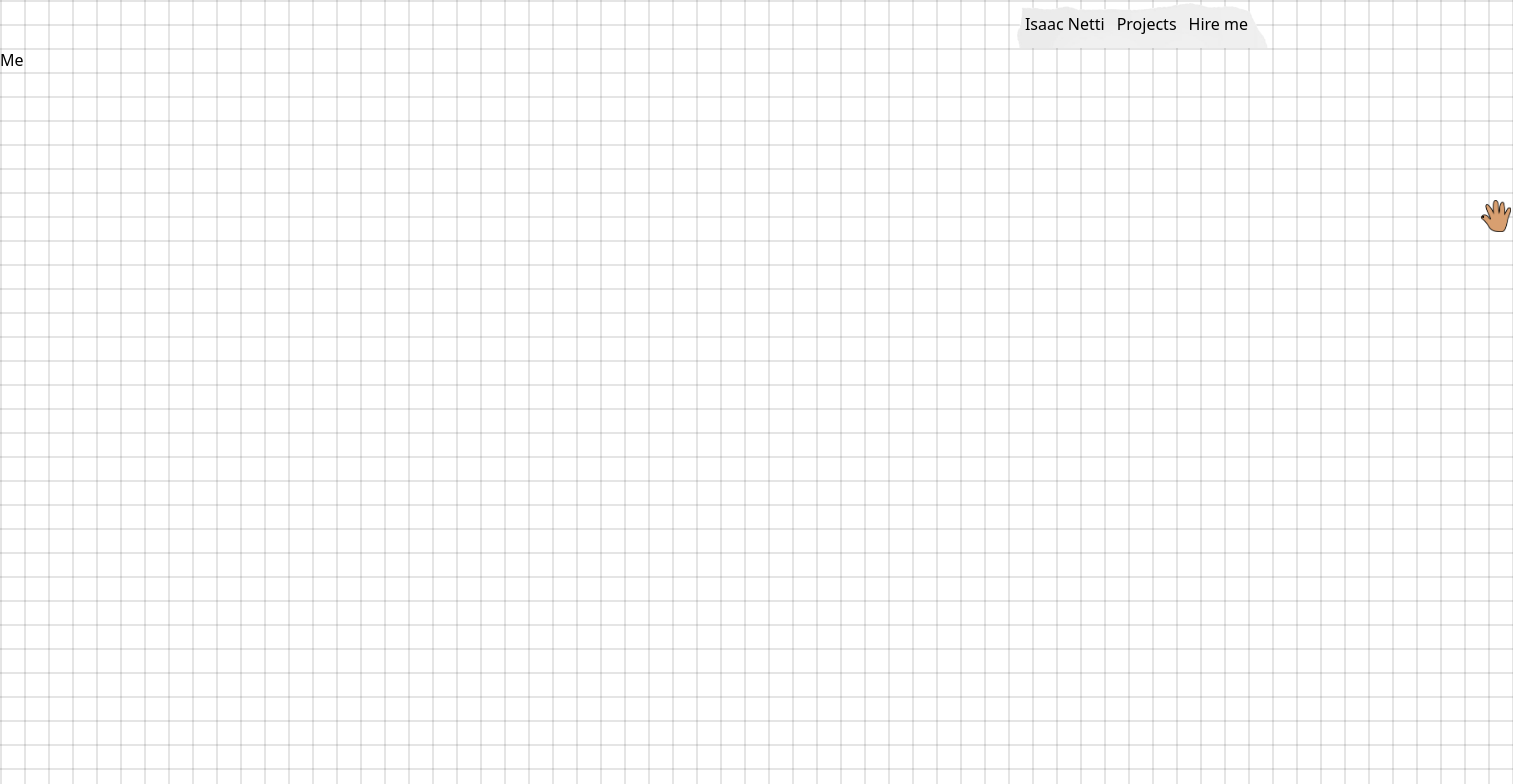
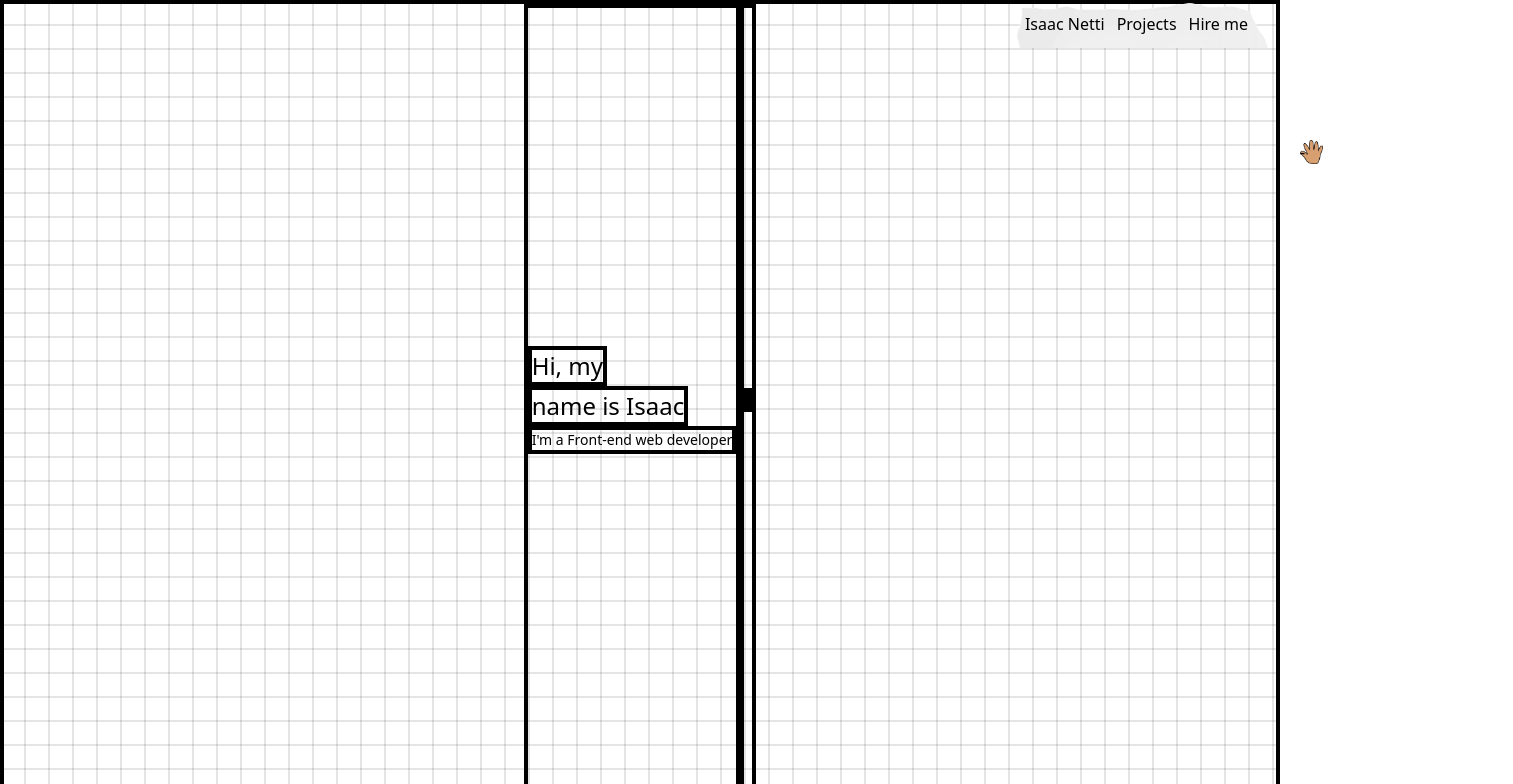
Before and after one commit to IsaacNetti/ReactPortfolioWebsite, a React (Vite) app: page / in a window 1280 px wide. Shown: the top 784 px of the page, 1513 px wide, since content can reach past the window. Built offline with nearby package versions, Linux system fonts and the light colour scheme.

Commit message:
Working on About me, fixing navbar

```diff
--- a/src/App.tsx
+++ b/src/App.tsx
@@ -12,8 +12,6 @@ function App() {
 
     <div className="">
       <h1 className="mt-96">Test</h1>
-
-
     </div>
     </>
   )
--- a/src/Components/AboutMe.tsx
+++ b/src/Components/AboutMe.tsx
@@ -3,8 +3,18 @@ export default function AboutMe() {
 
     return (
         <>
-        <div className='flex w-screen h-screen'>
-            <h1 className=''>Me</h1>
+        <div className='flex border-4 border-black justify-center w-screen h-screen'>
+            <div className='flex flex-col justify-center border-4 border-black'>
+            <h1 className='flex border-4 border-black self-start text-2xl'>Hi, my</h1>
+            <h1 className='flex border-4 border-black self-start text-2xl'>name is Isaac</h1>
+            <h2 className='flex border-4 border-black self-center text-sm'>I'm a Front-end web developer</h2>
+            </div>
+            <div className='flex flex-col justify-center border-4 border-black'>
+                <img className='flex border-4 border-black'></img>
+
+                <img className='flex border-4 border-black'></img>
+                <img className='flex border-4 border-black'></img>
+            </div>
         </div>
         </>
     )
--- a/src/Components/Navbar.tsx
+++ b/src/Components/Navbar.tsx
@@ -5,7 +5,7 @@ import{motion} from "framer-motion";
 function Navbar() {
   return (
     <>
-    <motion.div className='sticky top-0 w-min text-nowrap float-right p-3 bg-paperItem bg-cover bg-no-repeat' initial={{ x:200, y:-50 }} animate={{x:0, y:0}}>
+    <motion.div className='fixed top-0 right-0 w-min text-nowrap p-3 bg-paperItem bg-cover bg-no-repeat' initial={{ x:200, y:-50 }} animate={{x:0, y:0}}>
       <Disclosure>
         {({}) => (
           <>
@@ -14,7 +14,7 @@ function Navbar() {
                   <Bars3Icon className='w-8 h-8' />
               </DisclosureButton>
             </div>
-            <DisclosurePanel className='fixed inset-0 flex flex-col items-center justify-center sm:hidden z-30 bg-paperBackground1'>
+            <DisclosurePanel className='fixed inset-0 flex flex-col items-center justify-center sm:hidden z-30 bg-paperBackground'>
             <DisclosureButton className='absolute top-4 right-4'>
                 <XMarkIcon className='w-8 h-8' />
               </DisclosureButton>
@@ -36,8 +36,8 @@ function Navbar() {
         </ul>
       </div>
     </motion.div>
-    <motion.div className='bg-hand bg-contain bg-no-repeat float-right w-8 h-8'  animate={{x:[300,200,200,500], y:[-50,10,10,200]}}>
-        <p>.</p>
+    <motion.div className='fixed top-10 right-10 bg-hand bg-contain bg-no-repeat w-100 h-100 z-10' animate={{x:[100,0,0,100], y:[-100,-10,-10,100]}}>
+        <p className='w-10'>-</p>
     </motion.div>
   </>
   );
--- a/src/index.css
+++ b/src/index.css
@@ -3,7 +3,7 @@
 @tailwind utilities;
 
 body {
-  overflow-x: hidden;
+
   margin: 0;
   padding: 0;
 
```
